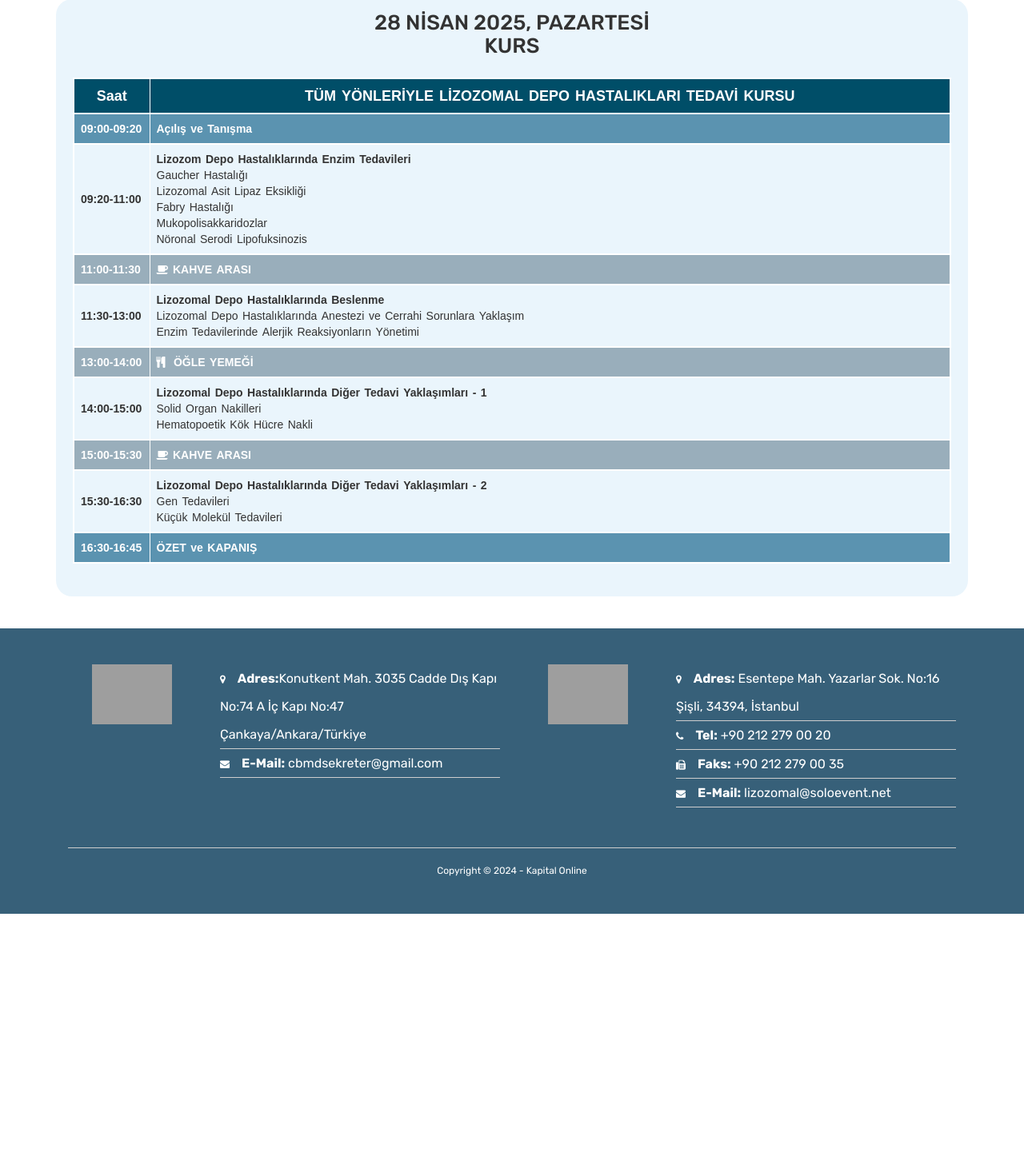
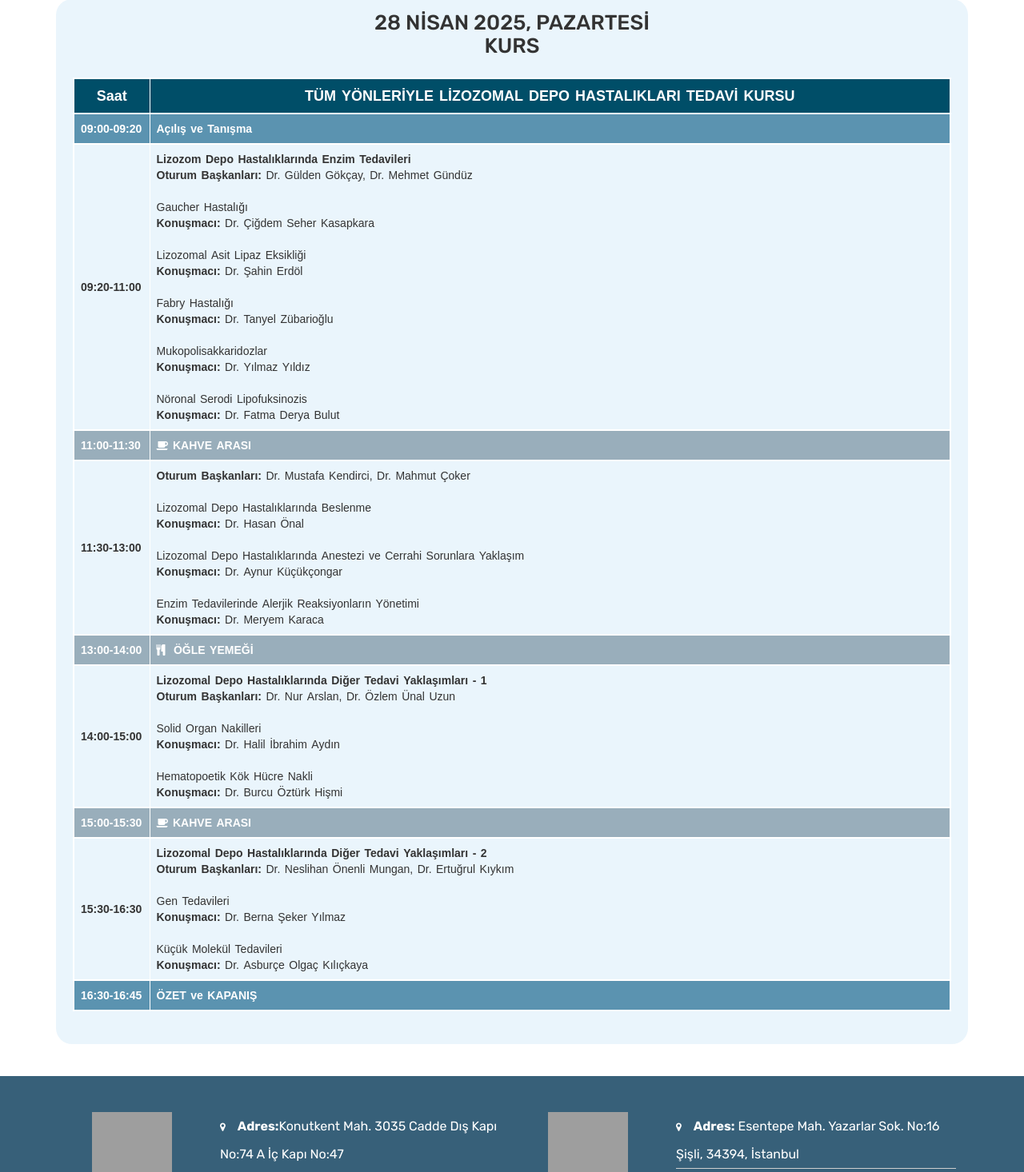
Before and after one commit to haksoz/lizozomal2025, a PHP site: page /program-demo.php in a window 1280 px wide. Shown: the part 580-2046 px from the top of the page at 80% size. Before the commit the page ends 1723 px from the top, so only its background shows below. Run offline with PHP 8.4, Linux system fonts and the light colour scheme; some libraries are stand-ins or nearby versions; some web fonts are replaced; grey boxes are pictures that could not be loaded.

Commit message:
kurslara başkan ve konuşmacılar eklendi.

```diff
--- a/program-demo.php
+++ b/program-demo.php
@@ -102,11 +102,18 @@
                                                     <td class="oturum sub_clock">09:20-11:00</td>
                                                     <td class="oturum">
                                                         <b>Lizozom Depo Hastalıklarında Enzim Tedavileri</b> <br>
+                                                        <b>Oturum Başkanları: </b> Dr. Gülden Gökçay, Dr. Mehmet Gündüz<br><br>
                                                         Gaucher Hastalığı <br>
+                                                        <b>Konuşmacı: </b> Dr. Çiğdem Seher Kasapkara <br><br>
                                                         Lizozomal Asit Lipaz Eksikliği<br>
+                                                        <b>Konuşmacı: </b> Dr. Şahin Erdöl <br><br>
                                                         Fabry Hastalığı<br>
+                                                        <b>Konuşmacı: </b> Dr. Tanyel Zübarioğlu <br><br>
                                                         Mukopolisakkaridozlar<br>
+                                                        <b>Konuşmacı: </b> Dr. Yılmaz Yıldız <br><br>
                                                         Nöronal Serodi Lipofuksinozis<br>
+                                                        <b>Konuşmacı: </b> Dr. Fatma Derya Bulut
+
                                                     </td>
                                                 </tr>
                                                 <tr>
@@ -116,9 +123,13 @@
                                                 <tr>
                                                     <td class="oturum sub_clock">11:30-13:00</td>
                                                     <td class="oturum">
-                                                        <b>Lizozomal Depo Hastalıklarında Beslenme</b> <br>
+                                                        <b>Oturum Başkanları: </b> Dr. Mustafa Kendirci, Dr. Mahmut Çoker<br><br>
+                                                        Lizozomal Depo Hastalıklarında Beslenme <br>
+                                                        <b>Konuşmacı: </b> Dr. Hasan Önal <br><br>
                                                         Lizozomal Depo Hastalıklarında Anestezi ve Cerrahi Sorunlara Yaklaşım<br>
+                                                        <b>Konuşmacı: </b> Dr. Aynur Küçükçongar <br><br>
                                                         Enzim Tedavilerinde Alerjik Reaksiyonların Yönetimi <br>
+                                                        <b>Konuşmacı: </b> Dr. Meryem Karaca
                                                     </td>
                                                 </tr>
                                                 <tr>
@@ -129,8 +140,12 @@
                                                     <td class="oturum sub_clock">14:00-15:00</td>
                                                     <td class="oturum">
                                                         <b>Lizozomal Depo Hastalıklarında Diğer Tedavi Yaklaşımları - 1</b><br>
+                                                        <b>Oturum Başkanları: </b> Dr. Nur Arslan, Dr. Özlem Ünal Uzun <br><br>
+
                                                         Solid Organ Nakilleri<br>
+                                                        <b>Konuşmacı: </b> Dr. Halil İbrahim Aydın <br><br>
                                                         Hematopoetik Kök Hücre Nakli<br>
+                                                        <b>Konuşmacı: </b> Dr. Burcu Öztürk Hişmi
                                                     </td>
                                                 </tr>
                                                 <tr>
@@ -141,8 +156,11 @@
                                                     <td class="oturum sub_clock">15:30-16:30</td>
                                                     <td class="oturum">
                                                         <b>Lizozomal Depo Hastalıklarında Diğer Tedavi Yaklaşımları - 2</b><br>
+                                                        <b>Oturum Başkanları: </b> Dr. Neslihan Önenli Mungan, Dr. Ertuğrul Kıykım<br><br>
                                                         Gen Tedavileri<br>
+                                                        <b>Konuşmacı: </b> Dr. Berna Şeker Yılmaz <br><br>
                                                         Küçük Molekül Tedavileri<br>
+                                                        <b>Konuşmacı: </b> Dr. Asburçe Olgaç Kılıçkaya
                                                     </td>
                                                 </tr>
                                                 <tr>
```
